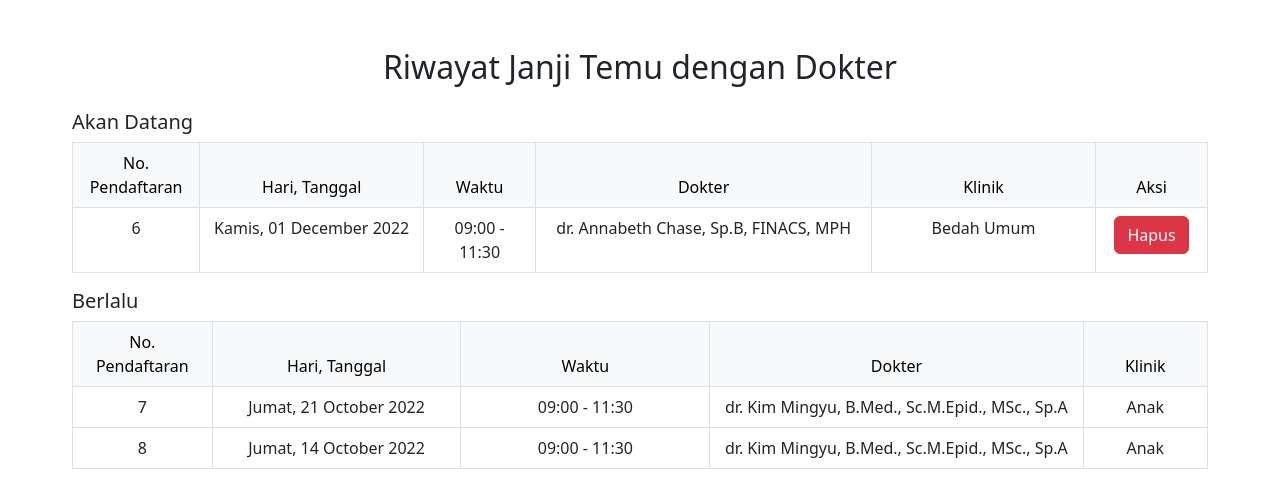
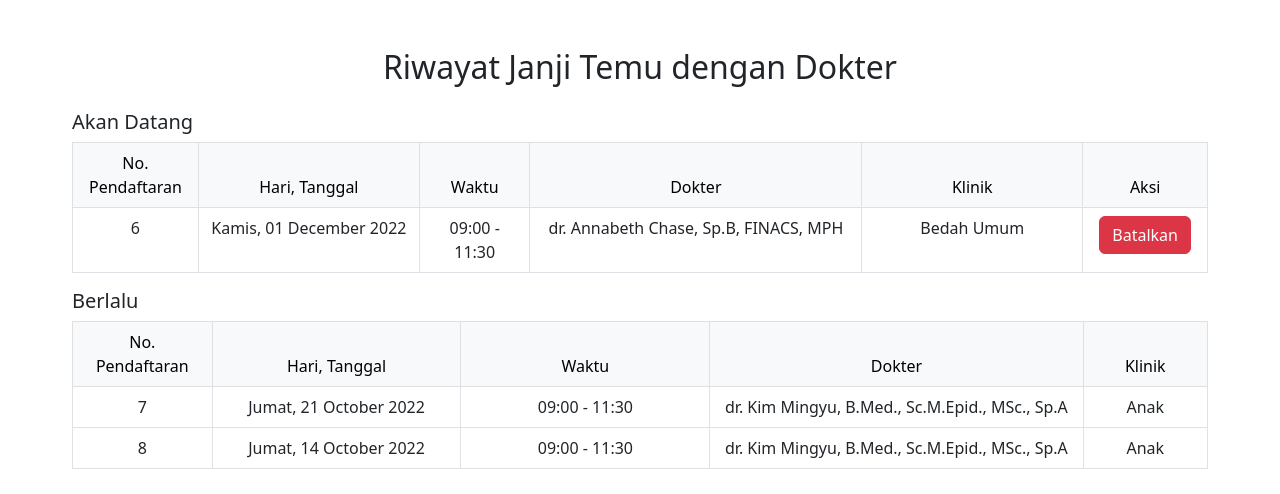
Before and after one commit to tsaniamagistra/Proyek-Praktikum-Web, a PHP site: page /riwayat.php in a window 1280 px wide. Shown: the part 58-552 px from the top of the page. Run offline with PHP 8.4, Linux system fonts and the light colour scheme; the visitor is signed in with stand-in values (Sample User, id 1); data comes from the database, SQL or seed files in the repository.

Commit message:
minor edit

```diff
--- a/kalender.php
+++ b/kalender.php
@@ -29,7 +29,7 @@
 	<!--end of navbar area-->
 	<div class="d-flex align-items-center justify-content-center" style="height:85vh;">
 		<center style="width:25%;">
-		<h5 class="mb-3">Silakan pilih tanggal</h5>
+		<h5 class="mb-3">Silakan pilih tanggal temu</h5>
 		<div style="background-color:#063970; color:white;" class="p-4">
 		<form method="POST" action="form_janji_proses.php" style="width: 100%;">
 			<input type="hidden" name="id_jadwal" value="<?=$id_jadwal?>">
--- a/riwayat.php
+++ b/riwayat.php
@@ -120,7 +120,7 @@
 							<td> <?=date('H:i', strtotime($data['waktu_mulai']))." - ".date('H:i', strtotime($data['waktu_selesai']));?></td>
 							<td> <?=$data['dokter'];?></td>
 							<td> <?=$data['klinik'];?></td>
-							<td><a href="hapus_riwayat.php?no_pendaftaran=<?php echo $data['no_pendaftaran'];?>" class="btn btn-danger">Hapus</a></td>
+							<td><a href="hapus_riwayat.php?no_pendaftaran=<?php echo $data['no_pendaftaran'];?>" class="btn btn-danger">Batalkan</a></td>
 							</tr>
 					<?php }
 					}
```
